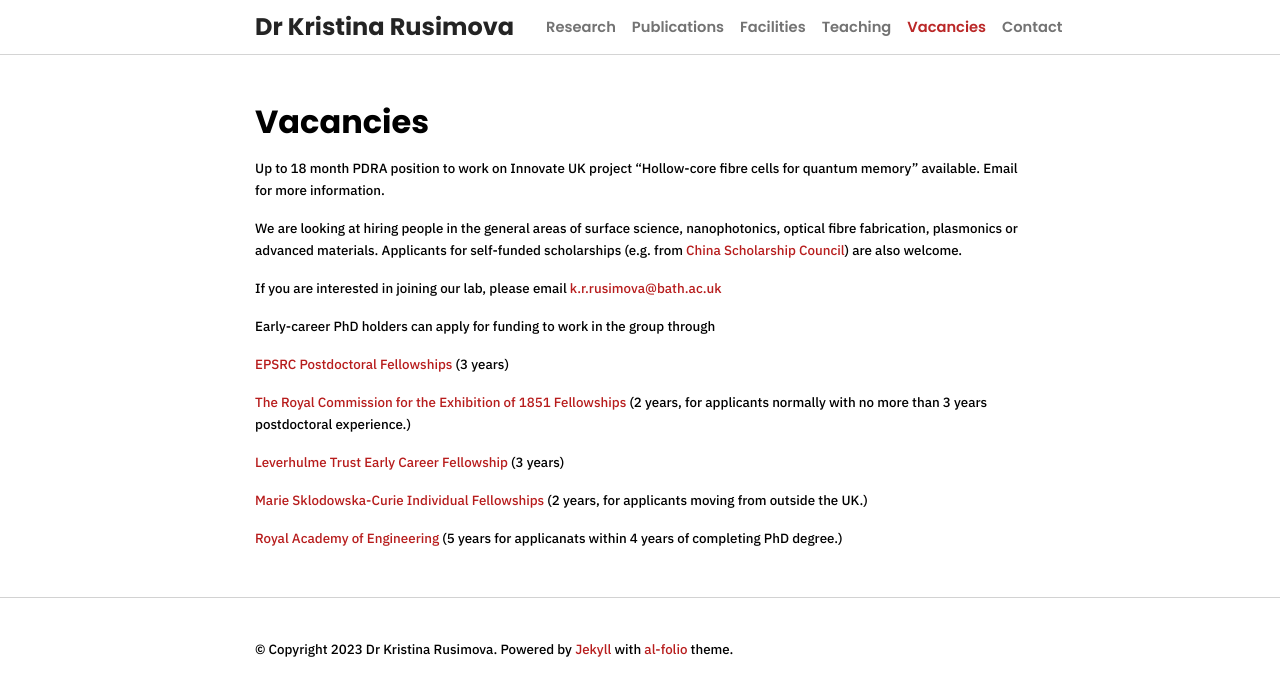
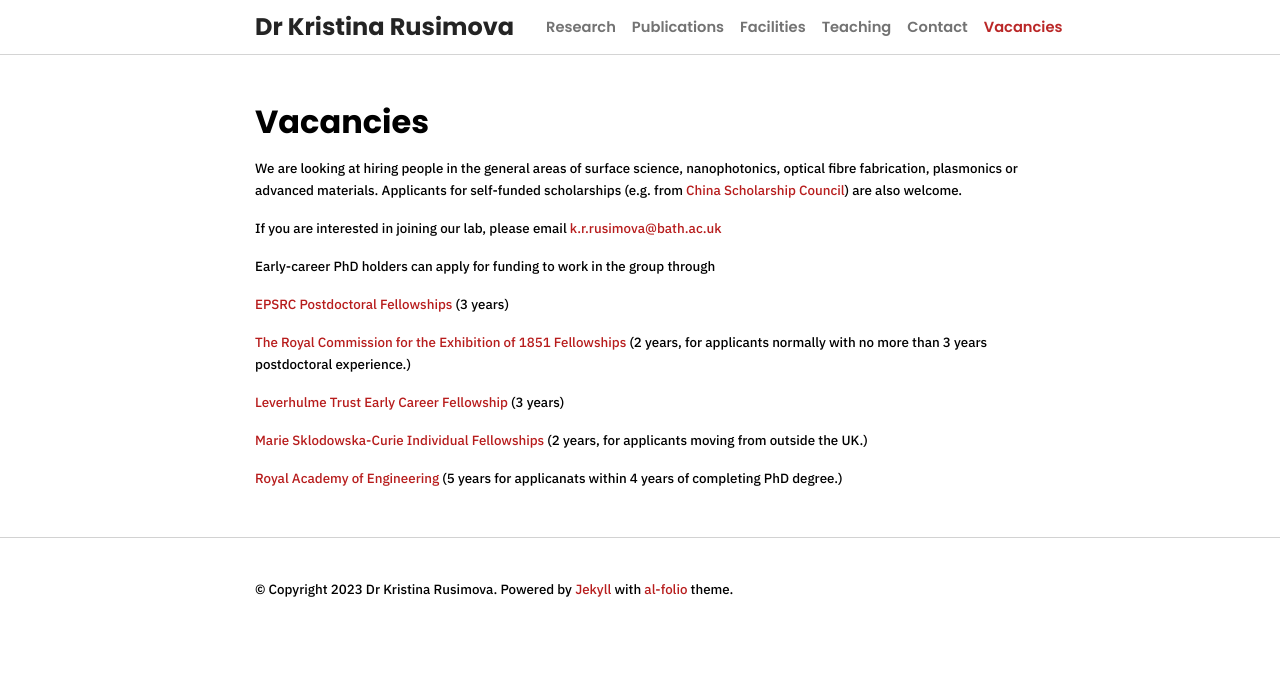
Before and after one commit to kristinarusimova/kristinarusimova.github.io, a Jekyll site: the page built from _pages/vacancies.md, in a window 1280 px wide. Shown: the top 696 px of the page. Built offline with Jekyll 4.4.1, drawn with Linux system fonts in a browser that asks for light colours; nearby versions of some CDN libraries; a style sheet for code colours, icons or effects is not loaded.

Commit message:
Update vacancies.md

```diff
--- a/_pages/vacancies.md
+++ b/_pages/vacancies.md
@@ -4,10 +4,8 @@ permalink: /vacancies/
 title: Vacancies
 
 nav: true
-order: 5
+order: 6
 ---
-
-Up to 18 month PDRA position to work on Innovate UK project "Hollow-core fibre cells for quantum memory" available. Email for more information.
 
 We are looking at hiring people in the general areas of surface science, nanophotonics, optical fibre fabrication, plasmonics or advanced materials. Applicants for self-funded scholarships (e.g. from [China Scholarship Council](https://www.bath.ac.uk/guides/applying-for-the-china-scholarship-council-university-of-bath-phd-programme/)) are also welcome.
 
```
